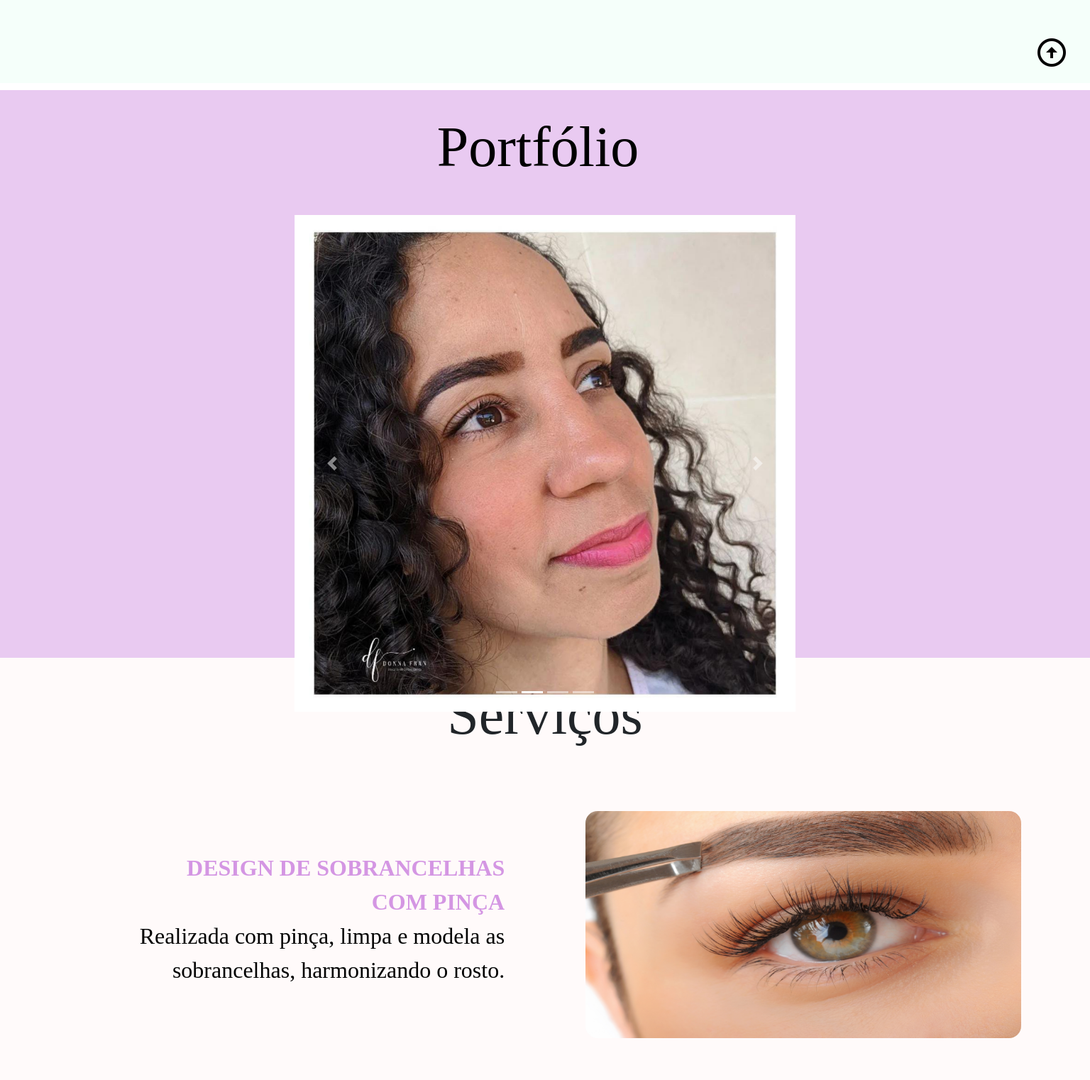
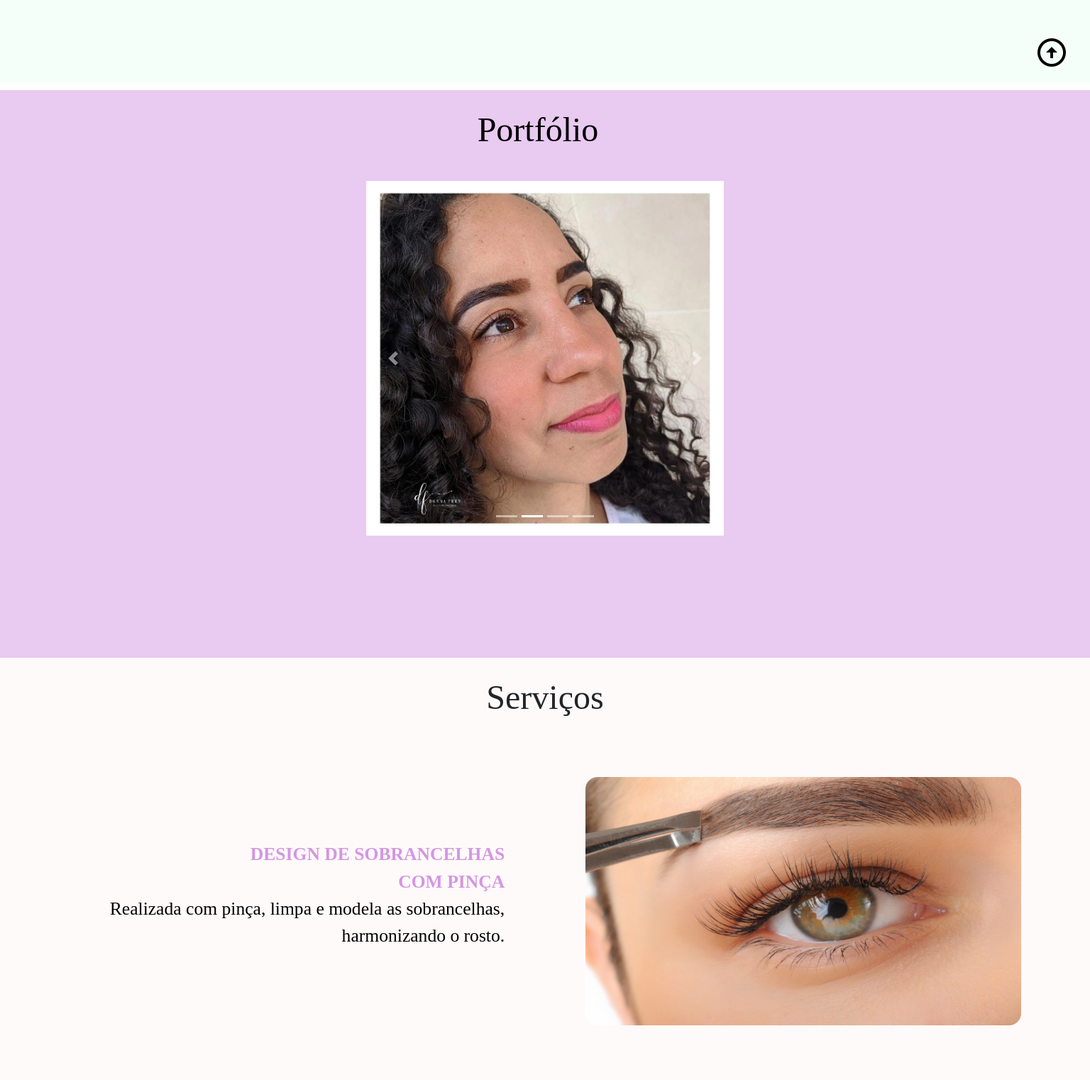
Before and after one commit to marcusvrsousa/landing-page-designer-sobrancelhas, a plain HTML site: page index.html in a window 1536 px wide. Shown: the part 682-2204 px from the top of the page at 71% size. Drawn offline with nearby package versions, Linux system fonts and the light colour scheme; a web font is replaced by a local one.

Commit message:
font-size and heigth changed

```diff
--- a/css/index.css
+++ b/css/index.css
@@ -198,11 +198,6 @@ p {
   padding: 40px;
 }
 
-.sobrancelha-pinca,
-.sobrancelha-henna {
-  height: 300px;
-}
-
 .texto-design {
   color: black;
   stroke: #d496e3;
@@ -321,12 +316,6 @@ p {
   height: 100%;
 }
 
-/* ---------- mobile ------------- */
-
-/* ---------- button back to top ------------- */
-
-/* ---------- TELA 4K ------------- */
-
 /* ---------- TELA 1024+ ------------- */
 @media screen and (min-width: 1024px) and (max-width: 1440px) {
   .nome-profissao {
--- a/css/mobile320.css
+++ b/css/mobile320.css
@@ -1,4 +1,4 @@
-@media (min-width: 320px) and (max-width: 425px) {
+@media (min-width: 320px) and (max-width: 500px) {
   .btn-fixed {
     display: none;
     transform: translateX(-250px);
--- a/css/mobile425.css
+++ b/css/mobile425.css
@@ -1,4 +1,4 @@
-@media screen and (min-width: 426px) and (max-width: 768px) {
+@media screen and (min-width: 500px) and (max-width: 768px) {
   .btn-fixed {
     display: none;
   }
--- a/css/screen1440.css
+++ b/css/screen1440.css
@@ -1,10 +1,10 @@
 @media screen and (min-width: 1440px) and (max-width: 1980px) {
   .itens-navegacao {
-    font-size: 2.6rem;
+    font-size: 1.4rem;
   }
 
   .nav-logo {
-    width: 7vw;
+    width: 4vw;
   }
 
   .nome-profissao {
@@ -27,7 +27,7 @@
 
   .p-portfolio {
     margin-top: 10px;
-    font-size: 5rem;
+    font-size: 3rem;
   }
 
   .lista-fotos {
@@ -36,16 +36,21 @@
   }
 
   .carousel-inner img {
-    height: 700px;
+    height: 500px;
   }
 
   .servicos .p-servicos {
-    font-size: 5rem;
+    font-size: 3rem;
+  }
+
+  .serv1 .sobrancelha-pinca,
+  .serv2 .sobrancelha-henna {
+    height: 350px;
   }
 
   .texto-design,
-  .texto-henna {
-    font-size: 2rem;
+  .serv2__container .texto-henna {
+    font-size: 1.6rem;
   }
 
   .contato {
@@ -53,6 +58,6 @@
   }
 
   .contato .p-contato {
-    font-size: 4rem;
+    font-size: 3rem;
   }
 }
```
